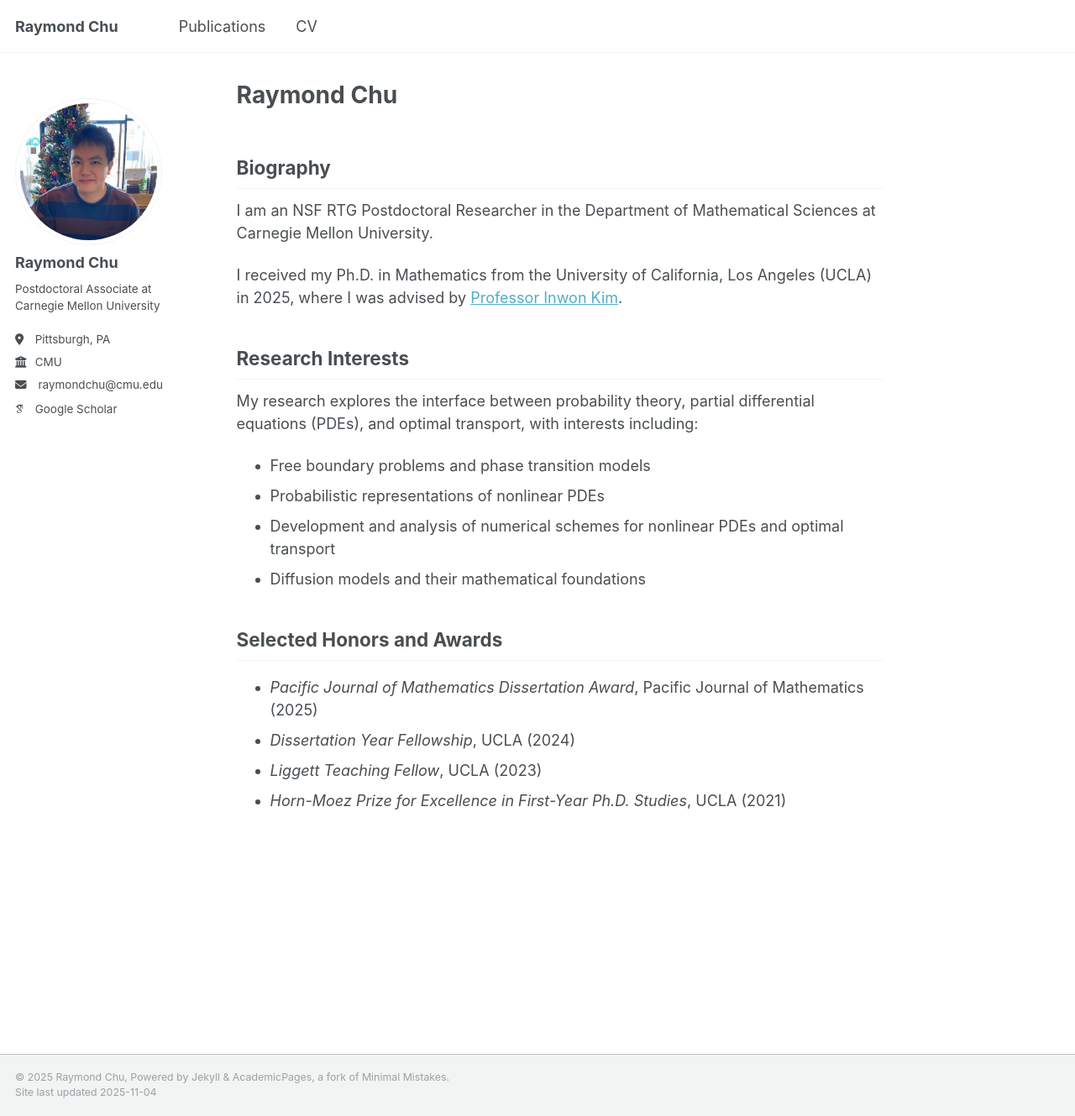
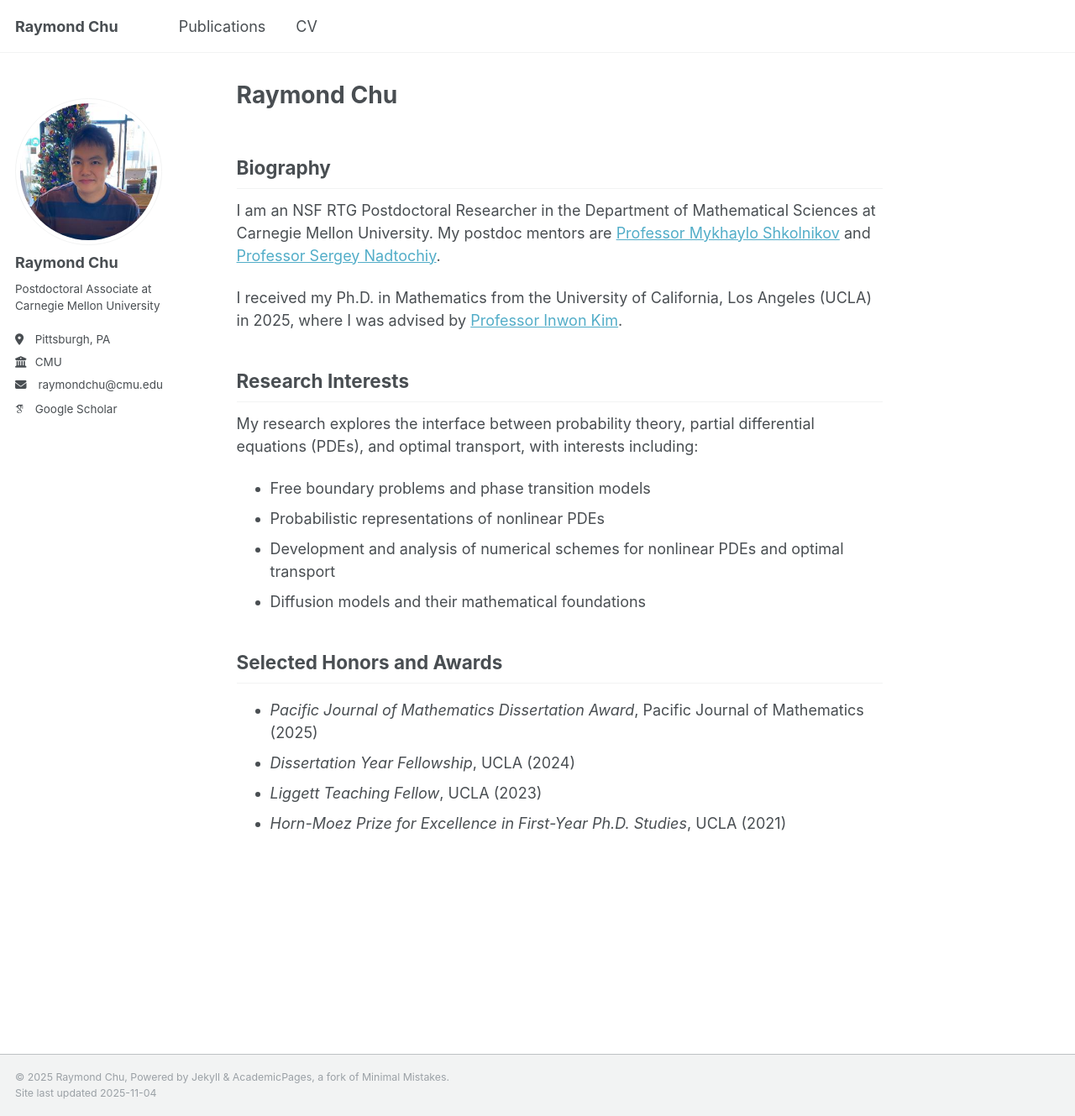
Before and after one commit to rchumath/rchumath.github.io, a Jekyll site: the page built from _pages/about.md, in a window 1280 px wide and 1329 px high. Shown: the whole window at 84% size. Built offline with Jekyll 4.4.1, drawn with Linux system fonts in a browser that asks for light colours; some web fonts are replaced.

Commit message:
Update about.md

```diff
--- a/_pages/about.md
+++ b/_pages/about.md
@@ -7,7 +7,7 @@ permalink: /
 
 ## Biography
 
-I am an NSF RTG Postdoctoral Researcher in the Department of Mathematical Sciences at Carnegie Mellon University.
+I am an NSF RTG Postdoctoral Researcher in the Department of Mathematical Sciences at Carnegie Mellon University. My postdoc mentors are [Professor Mykhaylo Shkolnikov](https://www.math.cmu.edu/~mshkolni/) and [Professor Sergey Nadtochiy](https://sites.google.com/view/sergey-nadtochiy).
 
 I received my Ph.D. in Mathematics from the University of California, Los Angeles (UCLA) in 2025, where I was advised by [Professor Inwon Kim](https://www.math.ucla.edu/~ikim/).
 
```
